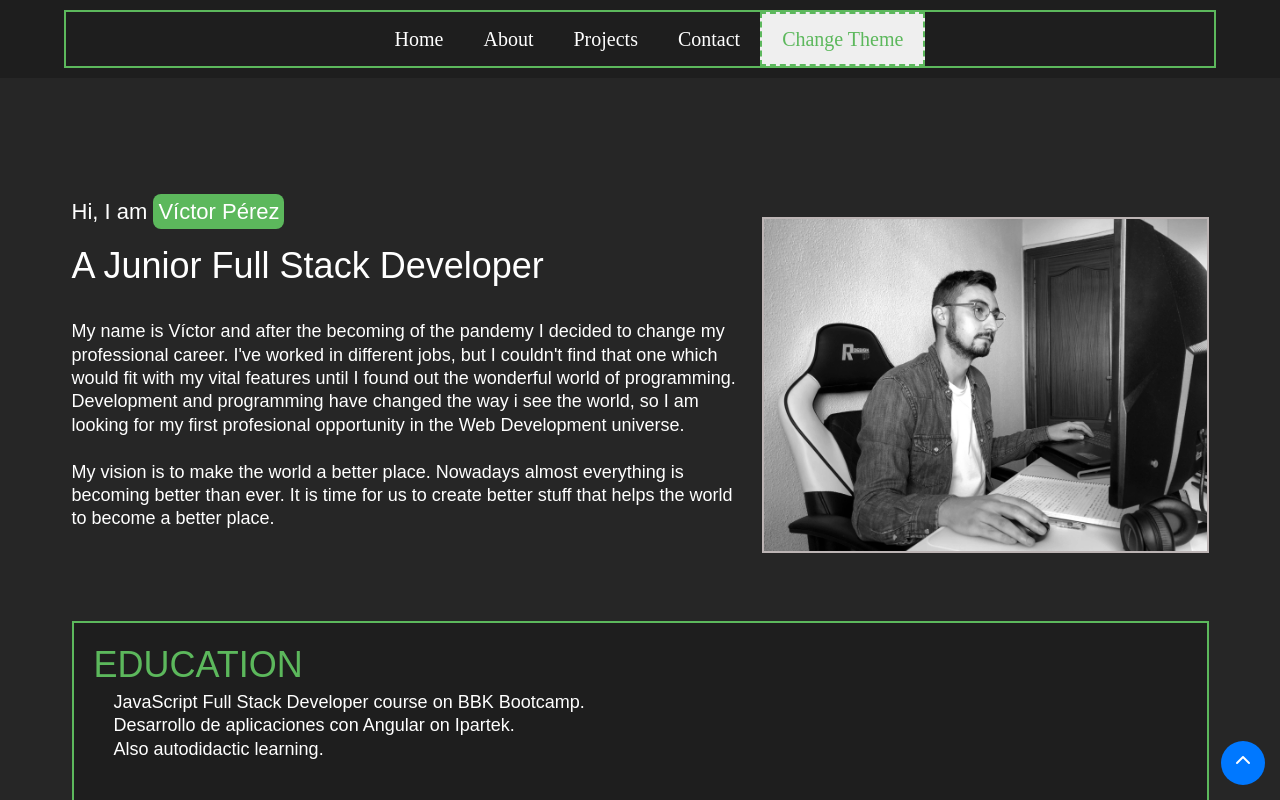
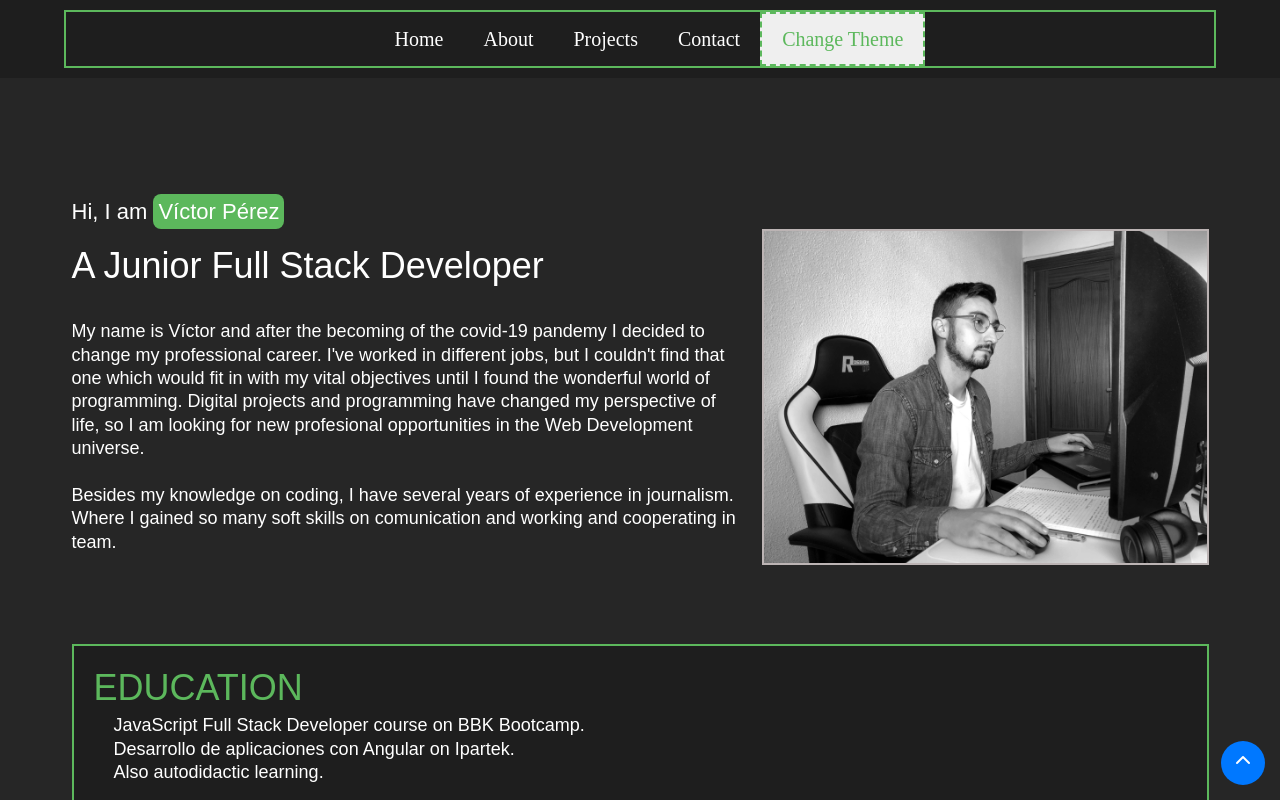
Before and after one commit to Doblepe/Portfolio, a React (Create React App) app in the folder client/: page /about in a window 1280 px wide. Shown: the top 800 px of the page. Built offline with nearby package versions, Linux system fonts and the light colour scheme.

Commit message:
About-text

```diff
--- a/client/src/pages/About.js
+++ b/client/src/pages/About.js
@@ -65,16 +65,6 @@ const AboutPageStyles = styled.div`
       border: 2px solid var(--gray-1);
     }
   }
-  .skills_article{
-   display: inline-block;
-   flex-wrap: column;
-   justify-content: center;
-   border: solid 2px ${(props) =>
-    props.theme.secondary
-  };
-  padding: 1.3rem;
-  width:250px;
-  }
   .about__info__items {
     margin-top: 5rem;
 background-color: ${(props) =>
@@ -96,21 +86,39 @@ background-color: ${(props) =>
     text-transform: uppercase;
     color: ${(props) =>
     props.theme.secondary
-  };;
+  };
   }
   .icons_box{
     display: flex;
-    justify-content: flex-start;
-    gap: 3rem;
+    flex-wrap: wrap;
+    gap: 1rem;
     padding:3rem
   }
+  .skills_article{
+   display: inline;
+   flex-direction: column;
+   border: solid 2px ${(props) =>
+    props.theme.secondary
+  };
+  margin-top:1em;
+  padding: 1.2em;
+  width:250px;
+  }
+   @media only screen and (max-width: 1200px) {
+     font-size: 1.2rem;
+  .icons_box{
+    display: flex;
+    flex-wrap: wrap;
+    gap: 1rem;
+  }
+   }
   @media only screen and (max-width: 768px) {
     font-size: 1.4rem;
     padding: 10rem 0;
     .icons_box{
     display: flex;
     flex-wrap: wrap;
-    gap: 3rem;
+    gap: 1rem;
   }
     .top-section {
       flex-direction: column;
@@ -156,10 +164,10 @@ export default function About(props) {
               <h2 className="about__heading">A Junior Full Stack Developer</h2>
               <div className="about__info">
                 <PText>
-                  My name is Víctor and after the becoming of the pandemy I decided to change my professional career. I've worked in different jobs, but I couldn't find that one which would fit with my vital features until I found out the wonderful world of programming. Development and programming have changed the way i see the world, so I am looking for my first profesional opportunity in the Web Development universe.
+                  My name is Víctor and after the becoming of the covid-19 pandemy I decided to change my professional career. I've worked in different jobs, but I couldn't find that one which would fit in with my vital objectives until I found the wonderful world of programming.  Digital projects and programming have changed my perspective of life, so I am looking for new profesional opportunities in the Web Development universe.
                   <br />
                   <br />
-                  My vision is to make the world a better place. Nowadays almost everything is becoming better than ever. It is time for us to create better stuff that helps the world to become a better place.
+                  Besides my knowledge on coding, I have several years of experience in journalism. Where I gained so many soft skills on comunication and working and cooperating in team.
                 </PText>
               </div>
               {/*  <Button btnText="Download CV" btnLink="#" /> */}
```
